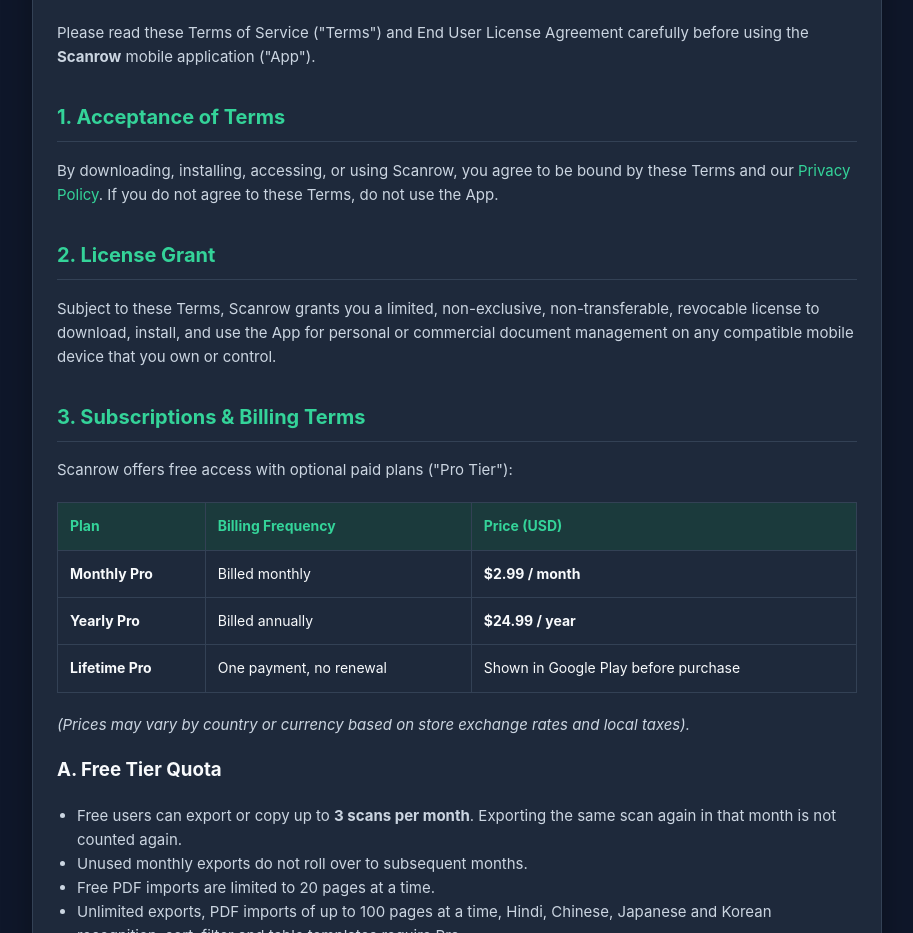
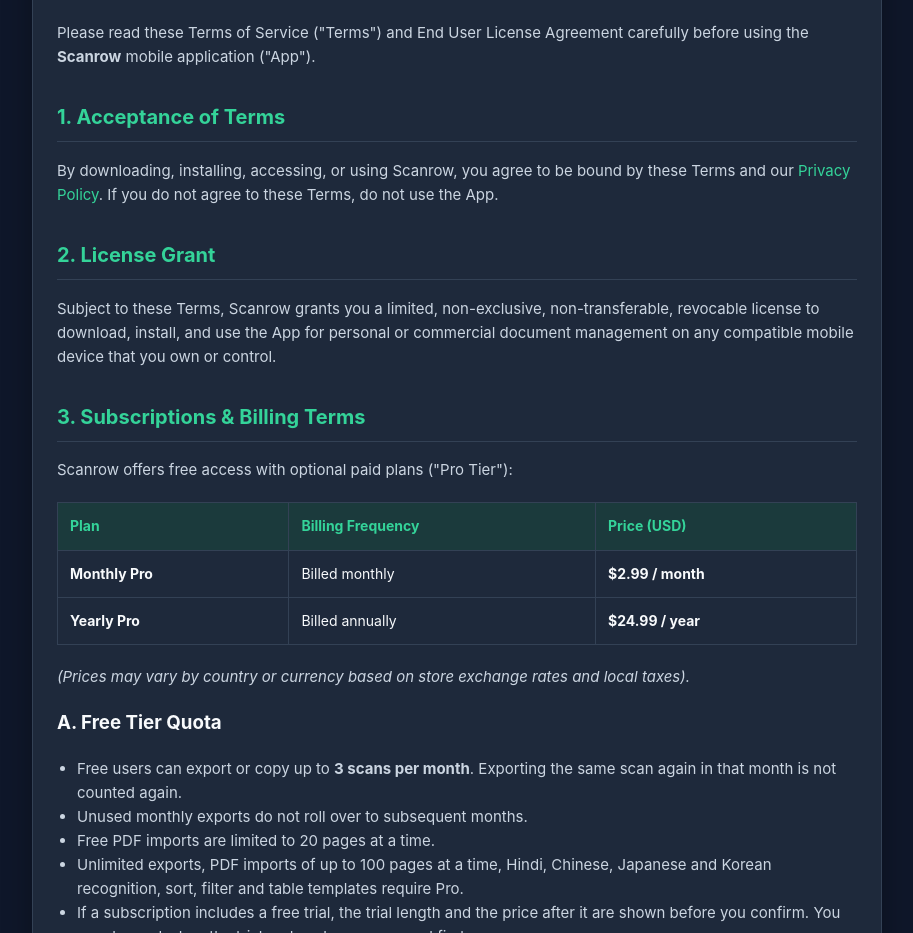
Before and after one commit to Pyush/scanrow-site, a plain HTML site: page terms/index.html in a window 1280 px wide. Shown: the part 167-1100 px from the top of the page, without its empty margins (183-1096 px from the left). Drawn offline with Linux system fonts and the light colour scheme.

Commit message:
Remove the lifetime plan from the terms
Co-Authored-By: Claude Opus 5.5 <noreply@anthropic.com>

```diff
--- a/terms/index.html
+++ b/terms/index.html
@@ -101,7 +101,6 @@
     <table><thead><tr><th>Plan</th><th>Billing Frequency</th><th>Price (USD)</th></tr></thead><tbody>
     <tr><td><strong>Monthly Pro</strong></td><td>Billed monthly</td><td><strong>$2.99 / month</strong></td></tr>
     <tr><td><strong>Yearly Pro</strong></td><td>Billed annually</td><td><strong>$24.99 / year</strong></td></tr>
-    <tr><td><strong>Lifetime Pro</strong></td><td>One payment, no renewal</td><td>Shown in Google Play before purchase</td></tr>
     </tbody></table>
     <p><em>(Prices may vary by country or currency based on store exchange rates and local taxes).</em></p>
     <h3>A. Free Tier Quota</h3>
```
